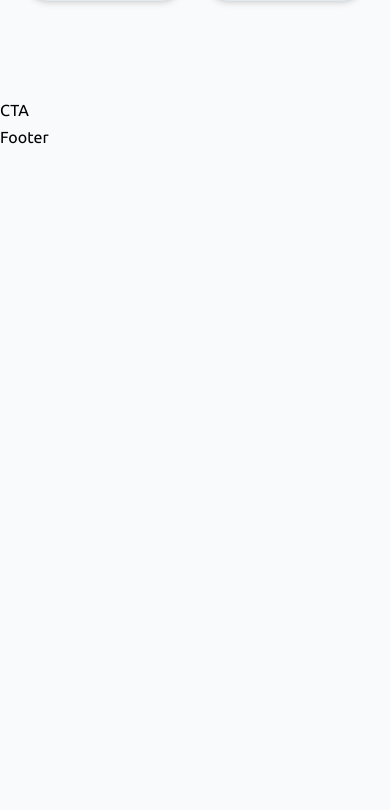
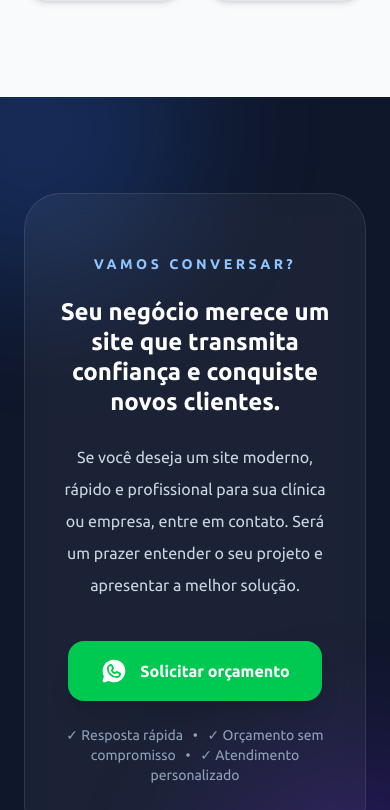
Before and after one commit to RobertoBMJunior/portfolio-profissional, a Next.js app: page / in a window 390 px wide. Shown: the part 8674-9484 px from the top of the page. Before the commit the page ends 8825 px from the top, so only its background shows below. Built offline with nearby package versions, Linux system fonts and the light colour scheme.

Commit message:
feat: criar seção cta

```diff
--- a/package.json
+++ b/package.json
@@ -9,6 +9,7 @@
     "lint": "eslint"
   },
   "dependencies": {
+    "@phosphor-icons/react": "^2.1.10",
     "lucide-react": "^1.24.0",
     "next": "16.2.10",
     "react": "19.2.4",
--- a/src/components/CTA.tsx
+++ b/src/components/CTA.tsx
@@ -1,3 +1,113 @@
+import { WhatsappLogoIcon } from '@phosphor-icons/react/dist/ssr'
+
 export function CTA() {
-  return <section>CTA</section>
+  const telefone = '5561999743703'
+
+  const mensagemInicial = encodeURIComponent(
+    'Olá! Vi seu portfólio e gostaria de solicitar um orçamento para um site.'
+  )
+
+  const whatsappUrl = `https://wa.me/${telefone}?text=${mensagemInicial}`
+
+  return (
+    <section className="relative overflow-hidden bg-slate-900 py-24">
+      {/* Glow */}
+      <div className="absolute -left-32 -top-32 h-80 w-80 rounded-full bg-blue-500/20 blur-3xl" />
+      <div className="absolute -bottom-32 -right-32 h-80 w-80 rounded-full bg-violet-600/20 blur-3xl" />
+
+      <div className="relative z-10 mx-auto max-w-5xl px-6">
+        <div
+          className="
+            rounded-[36px]
+            border
+            border-white/10
+            bg-white/5
+            px-8
+            py-14
+            text-center
+            backdrop-blur-md
+
+            md:px-16
+            md:py-16
+          "
+        >
+          <span className="text-sm font-semibold uppercase tracking-[0.25em] text-blue-300">
+            Vamos conversar?
+          </span>
+
+          <h2
+            className="
+              mx-auto
+              mt-5
+              max-w-3xl
+              text-2xl
+              font-bold
+              leading-tight
+              text-white
+
+              lg:text-5xl
+            "
+          >
+            Seu negócio merece um site que transmita confiança e conquiste novos
+            clientes.
+          </h2>
+
+          <p
+            className="
+              mx-auto
+              mt-6
+              max-w-2xl
+              text-base
+              lg:text-lg
+              leading-8
+              text-slate-300
+            "
+          >
+            Se você deseja um site moderno, rápido e profissional para sua
+            clínica ou empresa, entre em contato. Será um prazer entender o seu
+            projeto e apresentar a melhor solução.
+          </p>
+
+          <a
+            href={whatsappUrl}
+            target="_blank"
+            rel="noopener noreferrer"
+            className="
+              mt-10
+              inline-flex
+              items-center
+              justify-center
+              gap-3
+              rounded-2xl
+
+              bg-green-500
+              px-8
+              py-4
+
+              lg:text-lg
+              font-semibold
+              text-white
+
+              shadow-xl
+
+              transition-all
+              duration-300
+
+              hover:-translate-y-1
+              hover:bg-green-600
+              hover:shadow-green-500/30
+            "
+          >
+            <WhatsappLogoIcon size={28} weight="fill" />
+            Solicitar orçamento
+          </a>
+
+          <p className="mt-6 text-sm text-slate-400">
+            ✓ Resposta rápida &nbsp;&nbsp;•&nbsp;&nbsp; ✓ Orçamento sem
+            compromisso &nbsp;&nbsp;•&nbsp;&nbsp; ✓ Atendimento personalizado
+          </p>
+        </div>
+      </div>
+    </section>
+  )
 }
```
Also changed, not shown: 1 other file (tests, documents, lock files or other folders).
